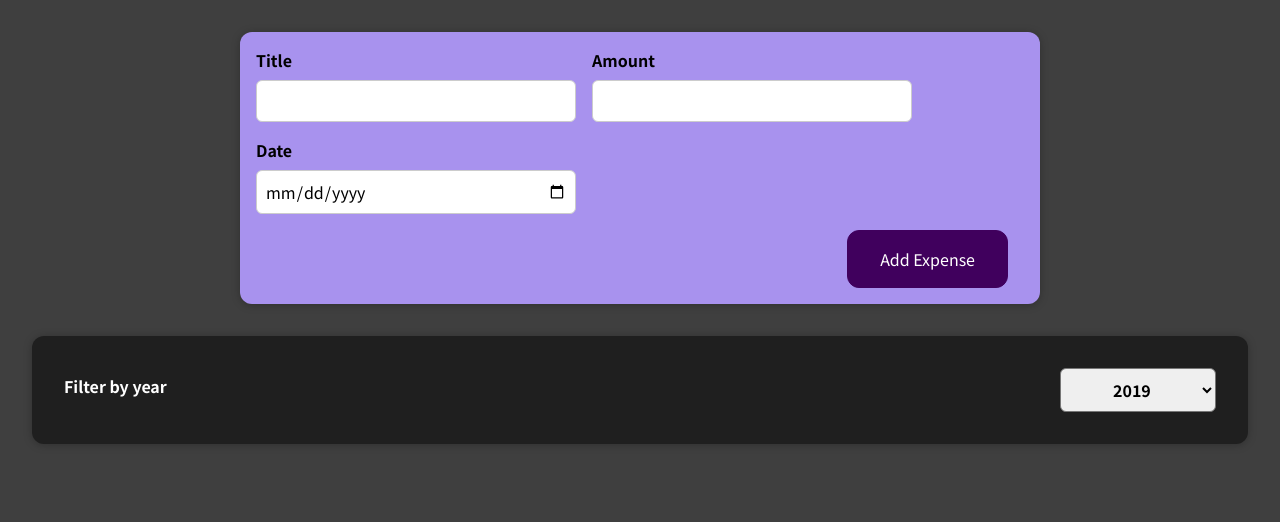
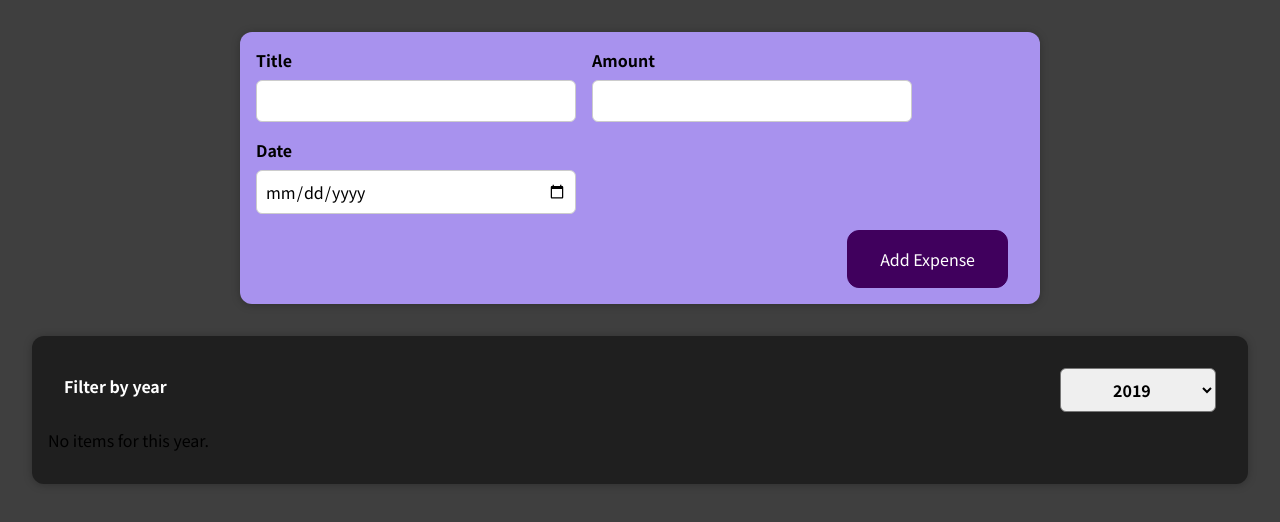
Before and after one commit to Coughdrops13/udemy-reactjs, a React (Create React App) app in the folder react-complete-guide/: page / in a window 1280 px wide. Shown: the top 522 px of the page. Built offline with nearby package versions, Linux system fonts and the light colour scheme.

Commit message:
add conditional rendering to expenses component

```diff
--- a/react-complete-guide/src/components/Expenses/Expenses.js
+++ b/react-complete-guide/src/components/Expenses/Expenses.js
@@ -13,9 +13,22 @@ const Expenses = (props) => {
     setFilteredYear(selectedYear);
   };
 
-  const filteredItems = items.filter(expense => {
+  const filteredExpenses = items.filter(expense => {
     return expense.date.getFullYear().toString() === filteredYear;
   })
+
+  let expensesContent = <p>No items for this year.</p>;
+
+  if (filteredExpenses.length > 0) {
+    expensesContent = filteredExpenses.map((expense) => (
+        <ExpenseItem
+          key={expense.id}
+          title={expense.title}
+          amount={expense.amount}
+          date={expense.date}
+        />
+    ))
+  }
 
   return (
     <div>
@@ -24,16 +37,7 @@ const Expenses = (props) => {
           selected={filteredYear}
           onChangeFilter={filterChangeHandler}
         />
-        {filteredItems.map((expense) => {
-          return (
-            <ExpenseItem
-              key={expense.id}
-              title={expense.title}
-              amount={expense.amount}
-              date={expense.date}
-            />
-          );
-        })}
+        {expensesContent}
       </Card>
     </div>
   );
```
